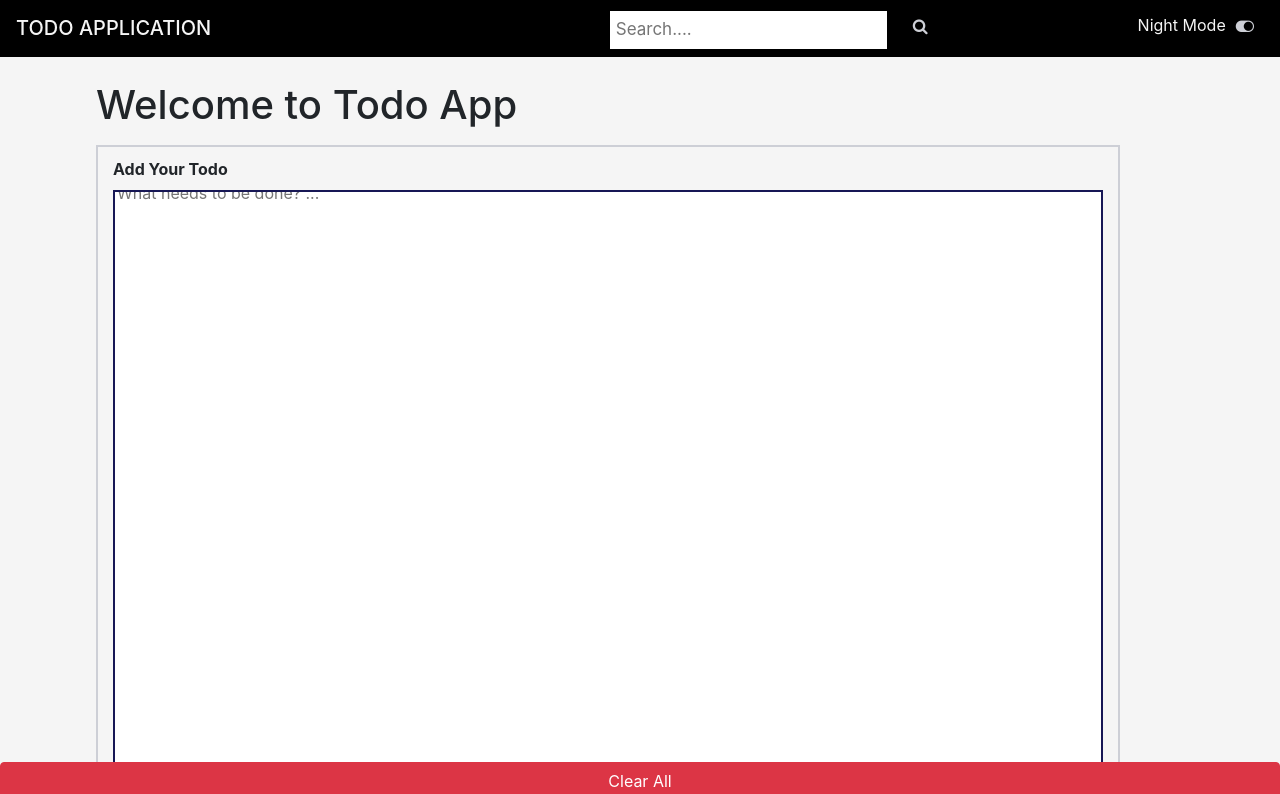
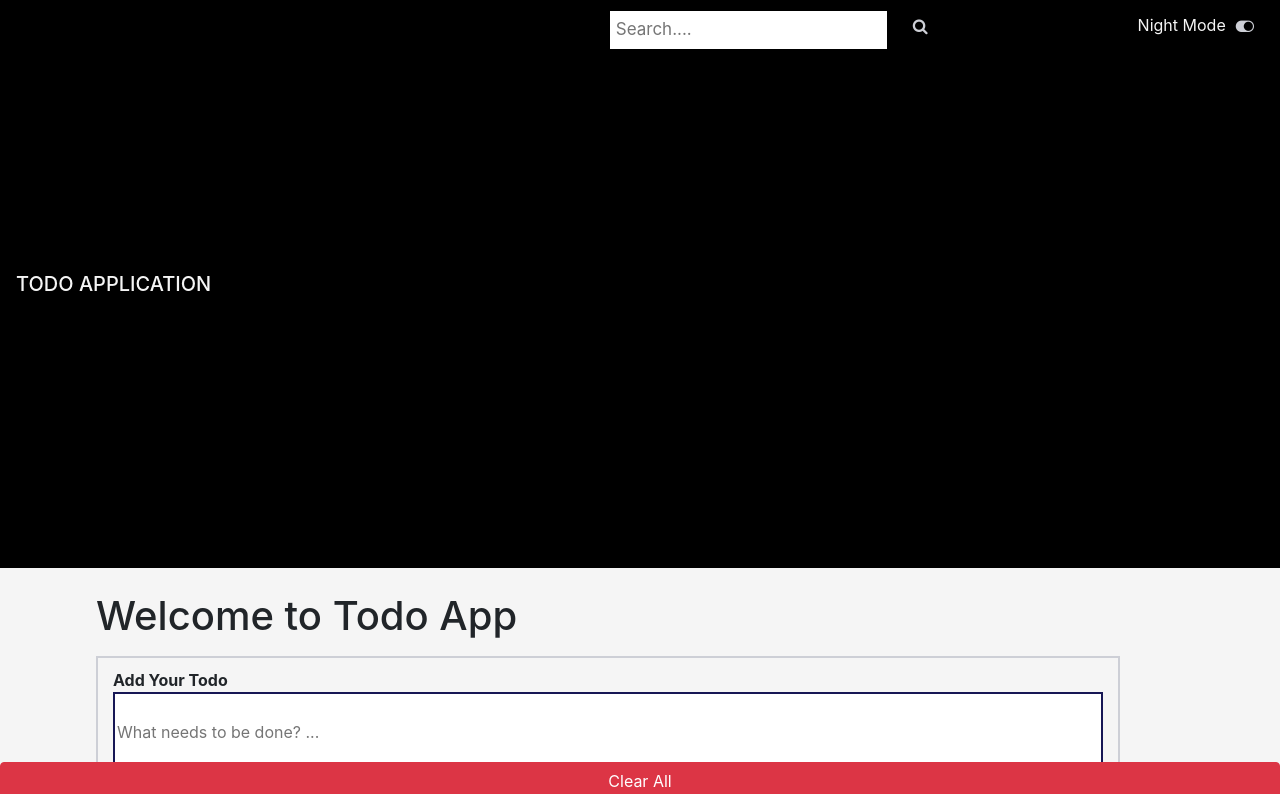
Before and after one commit to shahanawajalam/Todo-Application, a React (Create React App) app: page / in a window 1280 px wide. Shown: the top 794 px of the page. Built offline with nearby package versions, Linux system fonts and the light colour scheme.

Commit message:
Update App.css

```diff
--- a/src/App.css
+++ b/src/App.css
@@ -30,7 +30,6 @@ nav {
           margin-top: 0.2fr;
           border: 2px solid rgb(23, 23, 85);
           height: 80px;
-          padding-bottom: 80%;
 
       }
 
@@ -85,4 +84,5 @@ nav {
         margin-left: 200px;
         size: 100px;
         margin-top: 5px;
+          padding-bottom:80%;
       }
```
